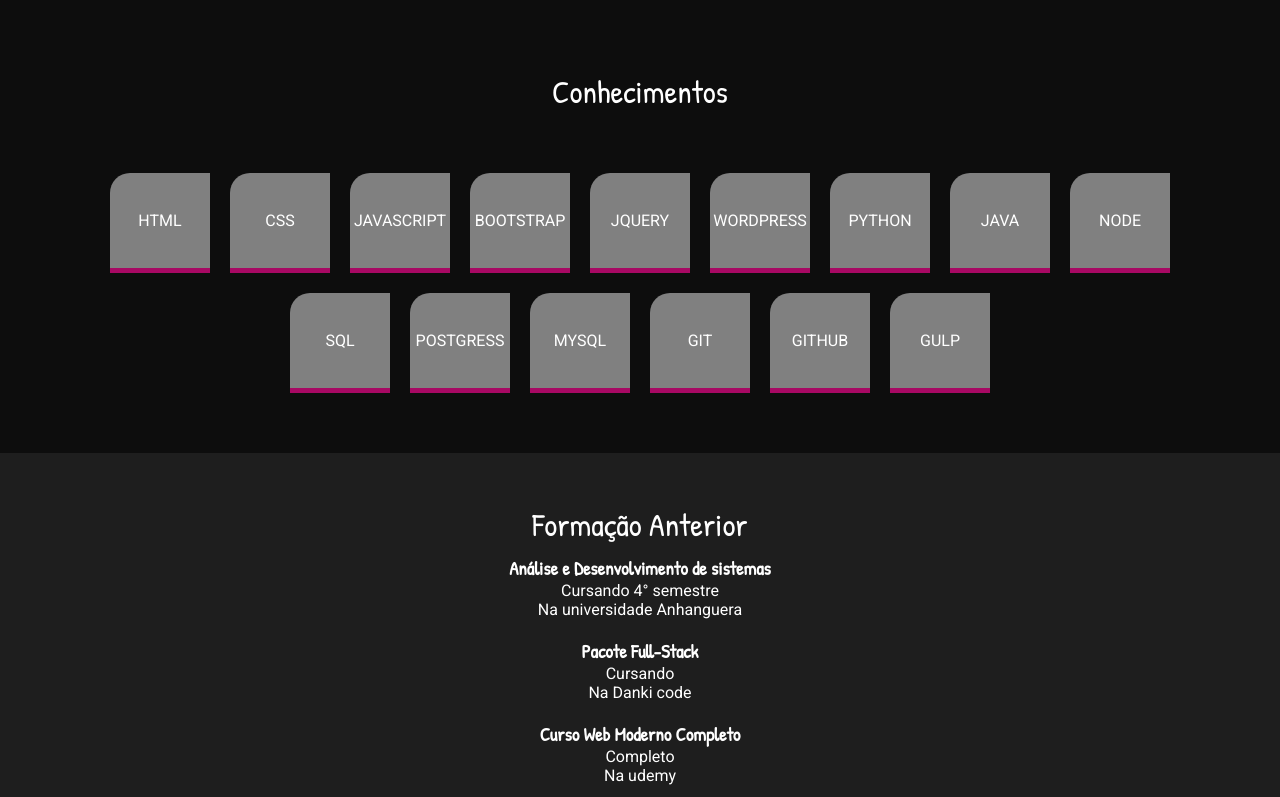
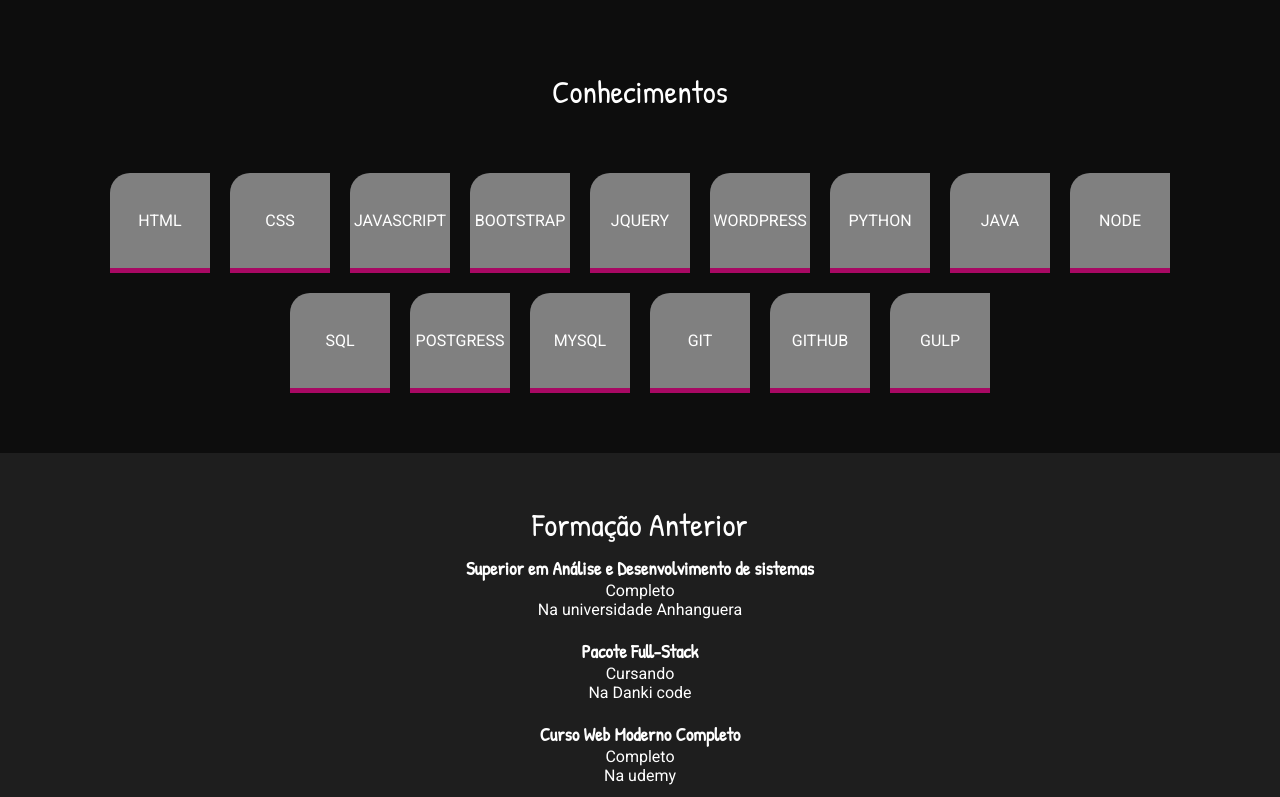
Before and after one commit to Matheuspaixaocrisostenes/portifolio, a plain HTML site: page index.html in a window 1280 px wide. Shown: the part 1973-2770 px from the top of the page. Drawn offline with Linux system fonts and the light colour scheme.

Commit message:
atualizando

```diff
--- a/index.html
+++ b/index.html
@@ -66,7 +66,7 @@
         <section id="about">
             <div class="foto"></div>
             <div>
-                <p>Olá!, meu nome é Matheus Paixão Crisostenes tenho 19 anos, Curso Análise e Desenvovimento de sistemas na Anhanguera, sou apaixonado em descobrir novas coisas, tecnologias, Estou sempre a procura de melhorar minhas habilidades a cada dia, tenho diversos Cursos de programação.</p>
+                <p>Olá!, meu nome é Matheus Paixão Crisostenes tenho 20 anos, Sou formado em Análise e Desenvovimento de sistemas na Anhanguera, sou apaixonado em descobrir novas coisas, tecnologias, Estou sempre procurando melhorar minhas habilidades a cada dia, tenho diversos Cursos de programação.</p>
             </div>
         </section>
 
@@ -168,8 +168,8 @@
         <section id="courses">
             <h2>Formação Anterior</h2>
             <div>
-                <h3>Análise e Desenvolvimento de sistemas</h3>
-                <p>Cursando 4° semestre</p>
+                <h3>Superior em Análise e Desenvolvimento de sistemas</h3>
+                <p>Completo</p>
                 <p>Na universidade Anhanguera</p>
             </div>
             <div>
```
Also changed, not shown: 1 other file.
